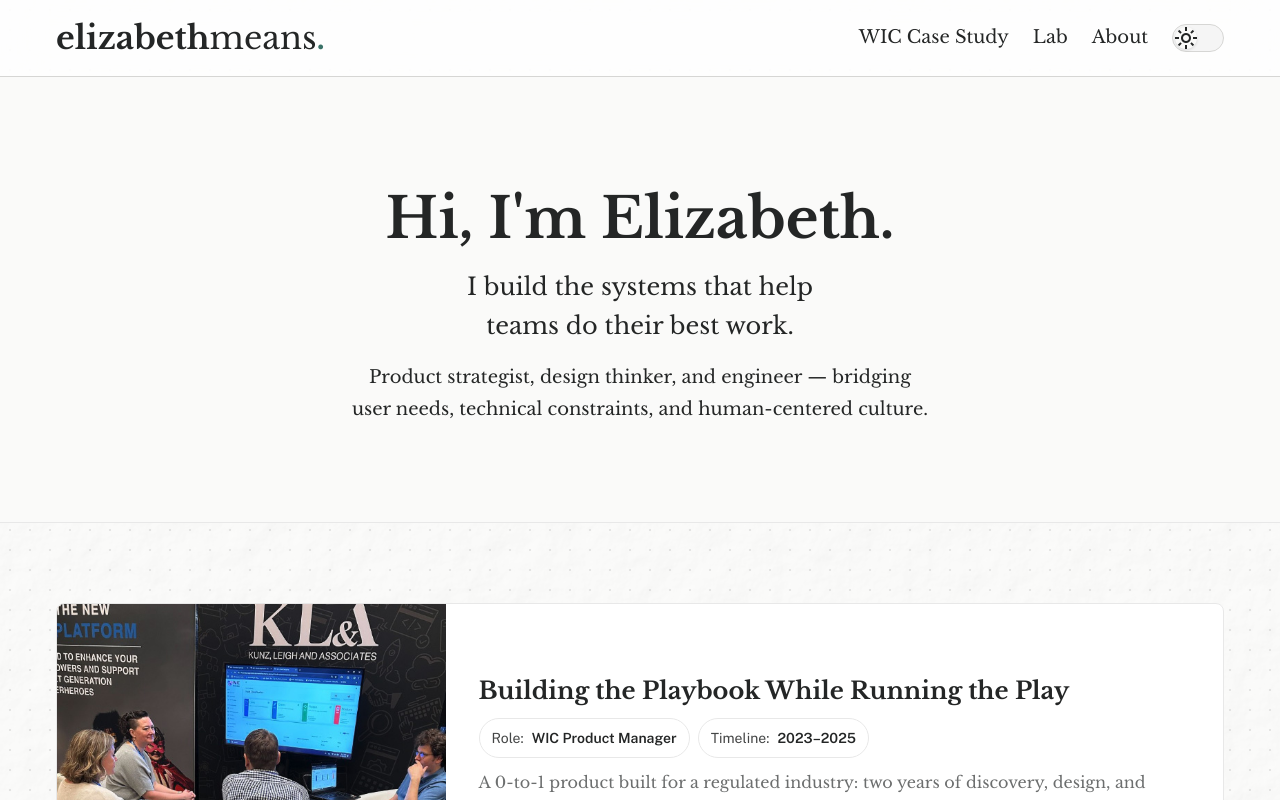
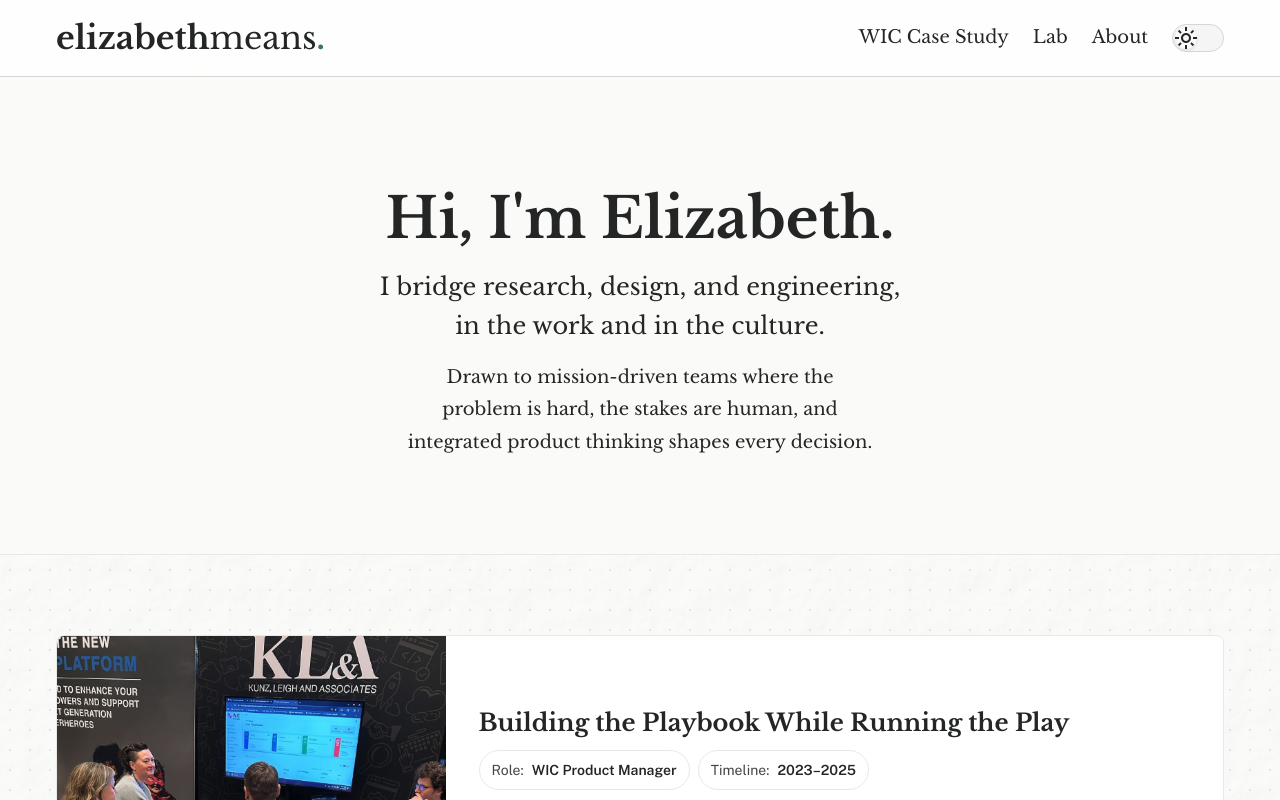
Before and after one commit to emeans/elizabeth-means, a Next.js app: page / in a window 1280 px wide. Built offline with nearby package versions, Linux system fonts and the light colour scheme.

Commit message:
Updated hero

```diff
--- a/app/features/home/Hero/Hero.tsx
+++ b/app/features/home/Hero/Hero.tsx
@@ -6,14 +6,13 @@ export default function Hero() {
       <div className='container'>
         <div className={styles.heroContent}>
           <div className={styles.heroText}>
-            <h1>Hi, I'm Elizabeth.
-            </h1>
+            <h1>Hi, I'm Elizabeth.</h1>
             <p className={styles.heroSubtitle}>
-              I build the systems that help teams do their best work.
+              I bridge research, design, and engineering, in the work and in the culture.
             </p>
             <p className={styles.heroDescription}>
-                Product strategist, design thinker, and engineer — bridging user needs, technical
-                constraints, and human-centered culture.
+              Drawn to mission-driven teams where the problem is hard, the stakes are human, and
+              integrated product thinking shapes every decision.
             </p>
           </div>
         </div>
```
